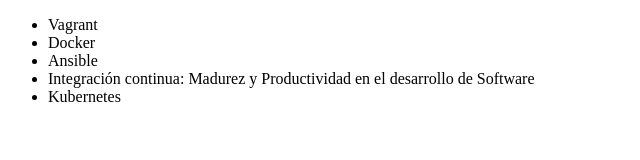
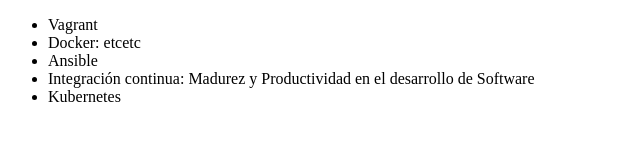
Before and after one commit to marsuava/alura-git, a plain HTML site: page index.html in a window 1280 px wide. Shown: the full height of the page, 0-640 px from the left. Drawn offline with Linux system fonts and the light colour scheme.

Commit message:
Actualizando curso de docker

```diff
--- a/index.html
+++ b/index.html
@@ -7,7 +7,7 @@
     <body>
         <ul>
             <li>Vagrant</li>
-            <li>Docker</li>
+            <li>Docker: etcetc</li>
             <li>Ansible</li>
             <li>Integración continua: Madurez y Productividad en el desarrollo de Software</li>
             <li>Kubernetes</li>
```
